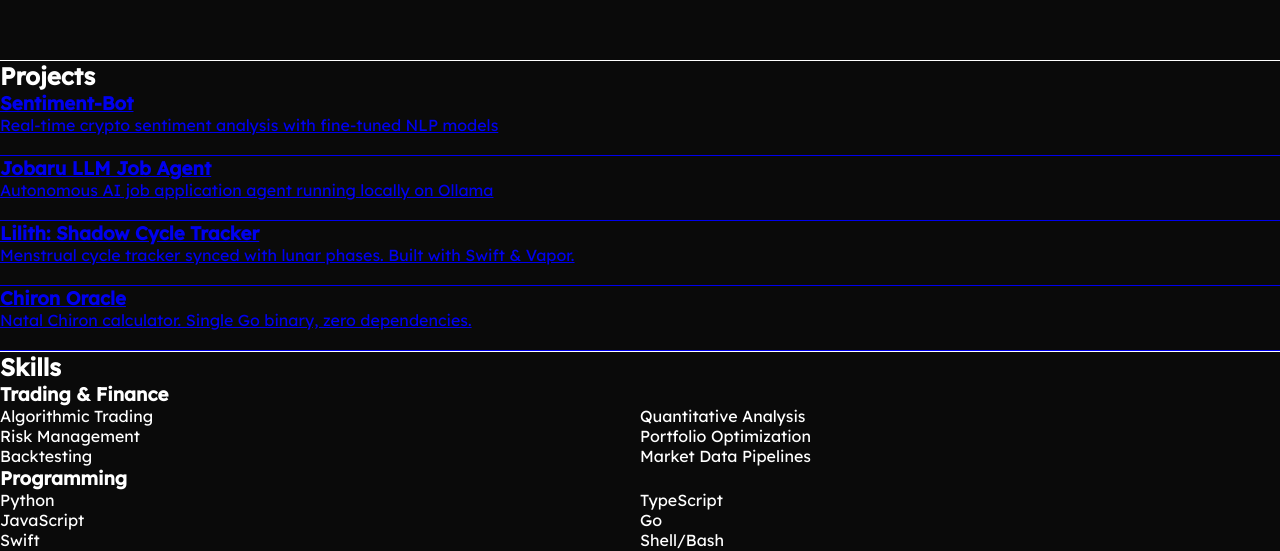
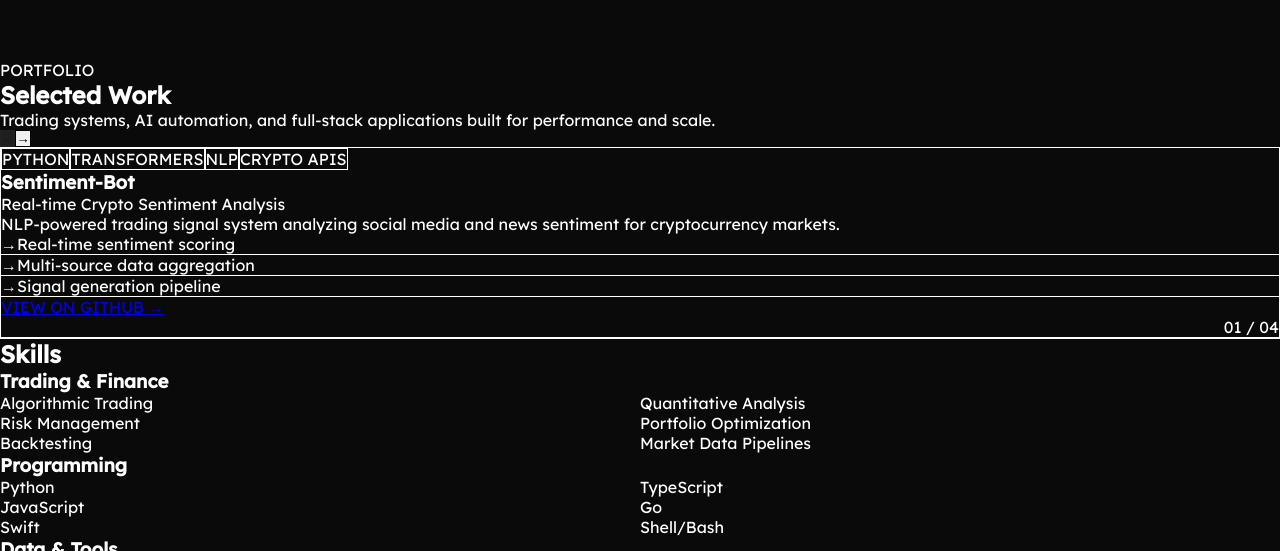
Before and after one commit to Sly-kitsune/Portfolio, a Next.js app: page / in a window 1280 px wide. Shown: the part 740-1291 px from the top of the page. Built offline with nearby package versions, Linux system fonts and the light colour scheme.

Commit message:
Update project information and UI layout
Refactor project details and enhance UI components for better presentation.

```diff
--- a/components/Projects.tsx
+++ b/components/Projects.tsx
@@ -1,106 +1,148 @@
 'use client'
 
-import { motion } from 'framer-motion'
 import { useState } from 'react'
+import { motion, AnimatePresence } from 'framer-motion'
 
 const projects = [
   {
+    tags: ['Python', 'Transformers', 'NLP', 'Crypto APIs'],
     title: 'Sentiment-Bot',
-    description: 'Real-time crypto sentiment analysis with fine-tuned NLP models',
-    link: 'https://github.com/Sly-kitsune/Sentiment-Bot'
+    subtitle: 'Real-time Crypto Sentiment Analysis',
+    description: 'NLP-powered trading signal system analyzing social media and news sentiment for cryptocurrency markets.',
+    features: [
+      'Real-time sentiment scoring',
+      'Multi-source data aggregation',
+      'Signal generation pipeline'
+    ],
+    link: '#',
+    number: '01'
   },
   {
-    title: 'Jobaru LLM Job Agent',
-    description: 'Autonomous AI job application agent running locally on Ollama',
-    link: 'https://github.com/Sly-kitsune/jobaru-llm-job-agent'
+    tags: ['React', 'TypeScript', 'Next.js'],
+    title: 'Project Two',
+    subtitle: 'Modern Web Application',
+    description: 'Full-stack web application with modern architecture and seamless user experience.',
+    features: [
+      'Server-side rendering',
+      'Type-safe development',
+      'Optimized performance'
+    ],
+    link: '#',
+    number: '02'
   },
   {
-    title: 'Lilith: Shadow Cycle Tracker',
-    description: 'Menstrual cycle tracker synced with lunar phases. Built with Swift & Vapor.',
-    link: 'https://github.com/Sly-kitsune/Lilith-Blood-Moon-Tracker'
+    tags: ['FastAPI', 'PostgreSQL', 'Docker'],
+    title: 'API Platform',
+    subtitle: 'High-Performance Backend System',
+    description: 'Scalable API platform with advanced features and robust architecture.',
+    features: [
+      'RESTful API design',
+      'Database optimization',
+      'Containerized deployment'
+    ],
+    link: '#',
+    number: '03'
   },
   {
-    title: 'Chiron Oracle',
-    description: 'Natal Chiron calculator. Single Go binary, zero dependencies.',
-    link: 'https://github.com/Sly-kitsune/chiron-oracle',
-    tags: ['Go', 'Astronomy', 'CLI'],
-    color: 'from-yellow-500 to-orange-500'
-  },
+    tags: ['PyTorch', 'ML', 'AI'],
+    title: 'AI Model',
+    subtitle: 'Machine Learning Pipeline',
+    description: 'End-to-end ML pipeline for predictive modeling and data analysis.',
+    features: [
+      'Custom model architecture',
+      'Training optimization',
+      'Production deployment'
+    ],
+    link: '#',
+    number: '04'
+  }
 ]
 
 export default function Projects() {
-  const [hoveredIndex, setHoveredIndex] = useState<number | null>(null)
+  const [currentIndex, setCurrentIndex] = useState(0)
 
-  const containerVariants = {
-    hidden: { opacity: 0 },
-    visible: {
-      opacity: 1,
-      transition: { staggerChildren: 0.15, delayChildren: 0.1 },
-    },
+  const next = () => {
+    if (currentIndex < projects.length - 1) {
+      setCurrentIndex(currentIndex + 1)
+    }
   }
 
-  const itemVariants = {
-    hidden: { opacity: 0, y: 30 },
-    visible: {
-      opacity: 1,
-      y: 0,
-      transition: { duration: 0.8, ease: 'easeOut' as const },
-    },
+  const prev = () => {
+    if (currentIndex > 0) {
+      setCurrentIndex(currentIndex - 1)
+    }
   }
 
+  const current = projects[currentIndex]
+
   return (
-    <section id="projects" className="py-32 px-6 md:px-12 border-t border-primary/20 relative overflow-hidden">
-      <div className="max-w-7xl mx-auto">
+    <section className="py-32 px-8 md:px-16" id="projects">
+      <div className="text-xs uppercase tracking-wider text-gray-400 mb-4">PORTFOLIO</div>
+      <h2 className="font-montserrat text-5xl md:text-6xl font-black mb-6 tracking-tight">Selected Work</h2>
+      <p className="text-gray-400 max-w-2xl mb-20">
+        Trading systems, AI automation, and full-stack applications built for performance and scale.
+      </p>
+
+      <div className="flex gap-4 mb-10">
+        <button
+          onClick={prev}
+          disabled={currentIndex === 0}
+          className="w-14 h-14 border border-gray-600 hover:border-burgundy hover:bg-burgundy transition-all disabled:opacity-30 disabled:cursor-not-allowed text-xl"
+        >
+          ←
+        </button>
+        <button
+          onClick={next}
+          disabled={currentIndex === projects.length - 1}
+          className="w-14 h-14 border border-gray-600 hover:border-burgundy hover:bg-burgundy transition-all disabled:opacity-30 disabled:cursor-not-allowed text-xl"
+        >
+          →
+        </button>
+      </div>
+
+      <AnimatePresence mode="wait">
         <motion.div
-          variants={containerVariants}
-          initial="hidden"
-          whileInView="visible"
-          viewport={{ once: true, margin: '-100px' }}
-          className="grid grid-cols-1 md:grid-cols-4 gap-16"
+          key={currentIndex}
+          initial={{ opacity: 0, x: 20 }}
+          animate={{ opacity: 1, x: 0 }}
+          exit={{ opacity: 0, x: -20 }}
+          transition={{ duration: 0.5 }}
+          className="bg-midnight-black border border-white/5 p-12 md:p-16 grid md:grid-cols-2 gap-20"
         >
-          <motion.h2 variants={itemVariants} className="text-5xl md:text-6xl font-bold sticky top-32 font-heading text-primary">
-            Projects
-          </motion.h2>
+          <div>
+            <div className="flex flex-wrap gap-3 mb-8">
+              {current.tags.map((tag, i) => (
+                <span key={i} className="px-4 py-2 border border-burgundy text-burgundy text-xs uppercase tracking-wide">
+                  {tag}
+                </span>
+              ))}
+            </div>
 
-          <motion.div variants={itemVariants} className="md:col-span-3 space-y-12">
-            {projects.map((project, idx) => (
-              <motion.a
-                key={idx}
-                href={project.link}
-                target="_blank"
-                rel="noopener noreferrer"
-                variants={itemVariants}
-                className="group block"
-                onMouseEnter={() => setHoveredIndex(idx)}
-                onMouseLeave={() => setHoveredIndex(null)}
-              >
-                <motion.div
-                  className="relative border-b border-primary/20 pb-8 overflow-hidden"
-                  whileHover={{ paddingBottom: 32 }}
-                >
-                  <motion.h3
-                    className="text-3xl font-bold mb-4 text-primary group-hover:text-primary transition-colors"
-                    whileHover={{ x: 10 }}
-                  >
-                    {project.title}
-                  </motion.h3>
+            <h3 className="font-montserrat text-4xl md:text-5xl font-black mb-4 tracking-tight">{current.title}</h3>
+            <p className="text-gray-400 mb-8">{current.subtitle}</p>
+            <p className="text-gray-400 mb-8">{current.description}</p>
 
-                  <p className="text-primary/85 text-lg leading-relaxed mb-6">
-                    {project.description}
-                  </p>
+            <ul className="mb-10">
+              {current.features.map((feature, i) => (
+                <li key={i} className="py-3 border-b border-white/5 text-gray-400 text-sm">
+                  <span className="text-burgundy font-bold mr-4">→</span>
+                  {feature}
+                </li>
+              ))}
+            </ul>
 
-                  <motion.p
-                    className="text-primary text-sm font-semibold opacity-0 group-hover:opacity-100 transition-opacity"
-                    animate={{ x: hoveredIndex === idx ? 8 : 0 }}
-                  >
-                    View Project →
-                  </motion.p>
-                </motion.div>
-              </motion.a>
-            ))}
-          </motion.div>
+            <a href={current.link} className="text-white text-xs uppercase tracking-widest hover:text-burgundy transition-colors inline-flex items-center gap-2">
+              VIEW ON GITHUB →
+            </a>
+          </div>
+
+          <div className="flex items-end justify-end">
+            <div className="font-montserrat text-8xl font-black text-white/5">
+              {current.number} / 04
+            </div>
+          </div>
         </motion.div>
-      </div>
+      </AnimatePresence>
     </section>
   )
 }
```
